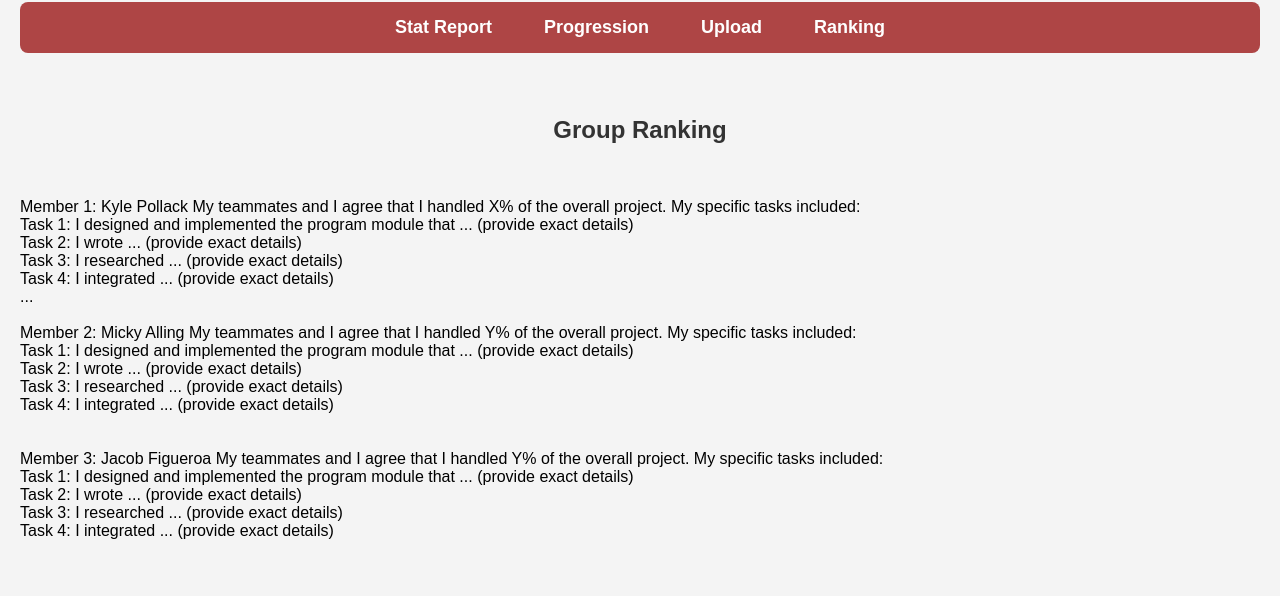
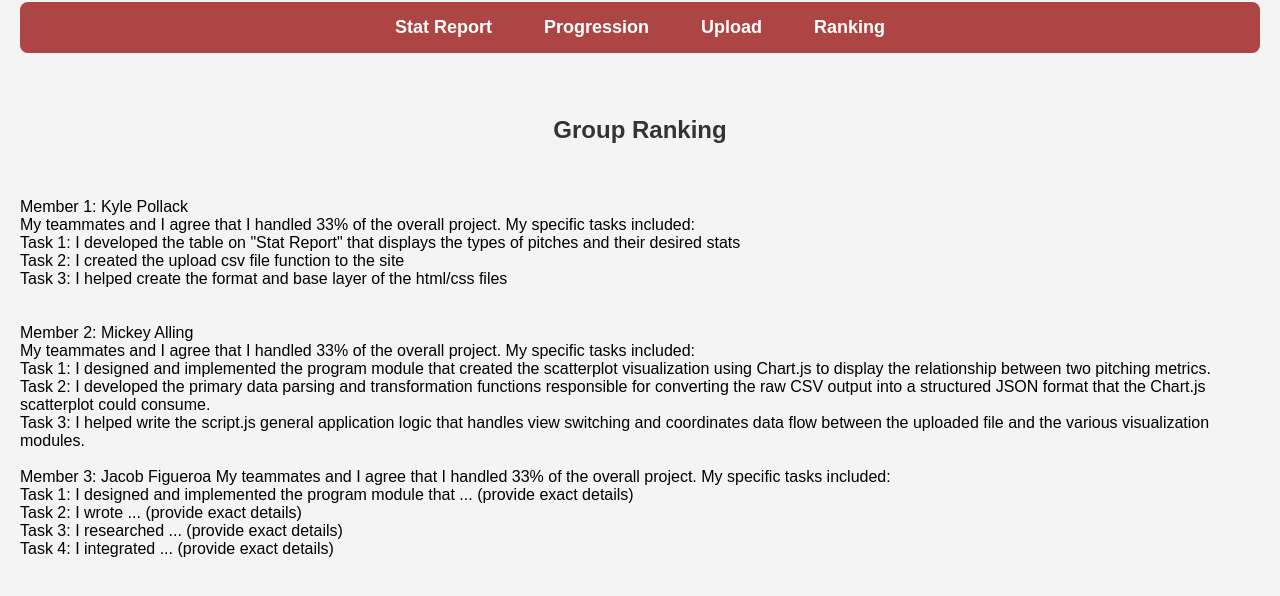
Before and after one commit to ChrisP-Bakein6741/FinalProject, a plain HTML site: page ranking.html in a window 1280 px wide. Shown: the part 78-674 px from the top of the page. Drawn offline with nearby package versions, Linux system fonts and the light colour scheme; no server answers.

Commit message:
Update ranking.html

```diff
--- a/ranking.html
+++ b/ranking.html
@@ -45,25 +45,27 @@
         <br>
 
         <p>
-            Member 1: Kyle Pollack
-            My teammates and I agree that I handled X% of the overall project. My specific tasks included:
+            Member 1: Kyle Pollack <br>
+            My teammates and I agree that I handled 33% of the overall project. My specific tasks included:
             <br>
-            Task 1: I designed and implemented the program module that ... (provide exact details) <br>
-            Task 2: I wrote ... (provide exact details) <br>
-            Task 3: I researched ... (provide exact details) <br>
-            Task 4: I integrated ... (provide exact details) <br>
-            ...
+            Task 1: I developed the table on "Stat Report" that displays the types of pitches and their desired stats <br>
+            Task 2: I created the upload csv file function to the site <br>
+            Task 3: I helped create the format and base layer of the html/css files <br>
             <br> <br>
-            Member 2: Micky Alling
-            My teammates and I agree that I handled Y% of the overall project. My specific tasks included:
+           Member 2: Mickey Alling <br>
+            My teammates and I agree that I handled 33% of the overall project. My specific tasks included:
             <br>
-            Task 1: I designed and implemented the program module that ... (provide exact details) <br>
-            Task 2: I wrote ... (provide exact details) <br>
-            Task 3: I researched ... (provide exact details) <br>
-            Task 4: I integrated ... (provide exact details) <br>
+            Task 1: I designed and implemented the program module that created the scatterplot visualization using
+            Chart.js to display the relationship between two pitching metrics.
+            <br>
+            Task 2: I developed the primary data parsing and transformation functions responsible for converting the raw CSV output
+            into a structured JSON format that the Chart.js scatterplot could consume.
+            <br>
+            Task 3: I helped write the script.js general application logic that handles view
+            switching and coordinates data flow between the uploaded file and the various visualization modules.
             <br><br>
             Member 3: Jacob Figueroa
-            My teammates and I agree that I handled Y% of the overall project. My specific tasks included:
+            My teammates and I agree that I handled 33% of the overall project. My specific tasks included:
             <br>
             Task 1: I designed and implemented the program module that ... (provide exact details) <br>
             Task 2: I wrote ... (provide exact details) <br>
```
